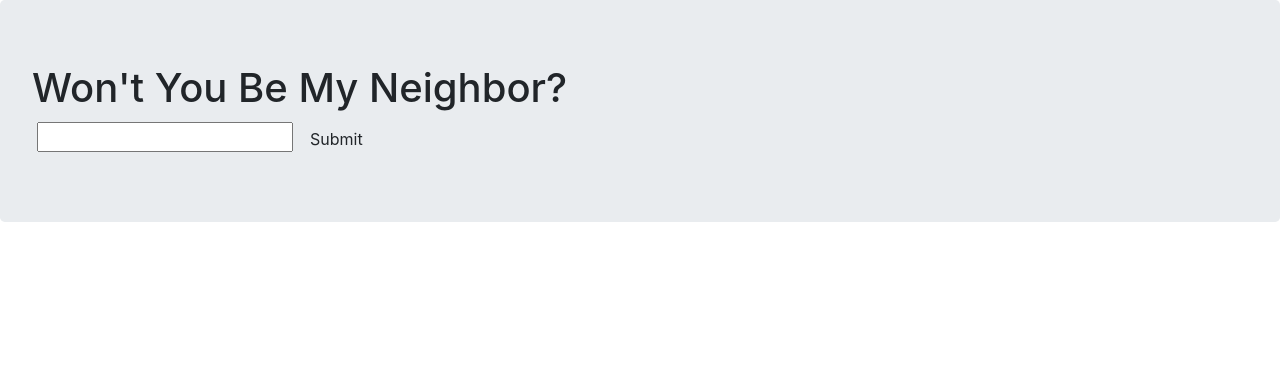
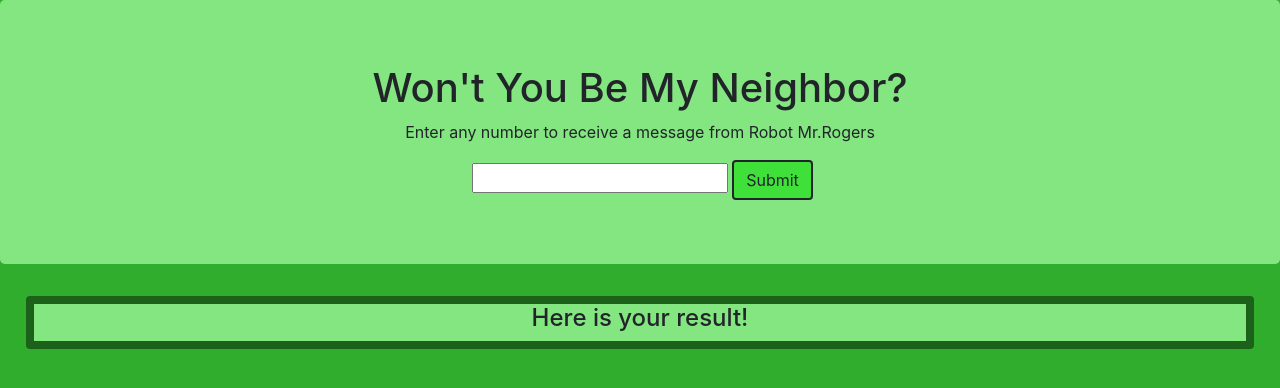
Before and after one commit to bendunhampdx/neighbor, a plain HTML site: page index.html in a window 1280 px wide. Drawn offline with Linux system fonts and the light colour scheme.

Commit message:
Add styling to CSS

```diff
--- a/css/styles.css
+++ b/css/styles.css
@@ -0,0 +1,24 @@
+body {
+  background-color: #31AD2D;
+}
+
+.jumbotron {
+  text-align: center;
+  background-color: #84E681;
+}
+
+.card {
+  margin-left: 2%;
+  margin-right: 2%;
+  text-align: center;
+  border: solid 8px;
+  border-color: #1C6119;
+  background-color: #84E681 ;
+}
+
+
+.btn {
+  border: solid 2px;
+  background-color: #40E03A;
+  text-decoration: bold;
+}
--- a/index.html
+++ b/index.html
@@ -10,13 +10,17 @@
 <body>
   <div class="jumbotron">
     <h1>Won't You Be My Neighbor?</h1>
+    <p>Enter any number to receive a message from Robot Mr.Rogers</p>
     <form id="entry">
       <label for="userinput"></label>
-      <input type="text">
+      <input class="userinput" type="text">
       <button class="btn brn-primary">Submit</button>
     </form>
   </div>
-  <div class="result">
-  </div>
+  <div class="card">
+    <h4>Here is your result!</h4>
+    <div class="result">
+    </div>
+</div>
 </body>
 </html>
--- a/js/scripts.js
+++ b/js/scripts.js
@@ -15,21 +15,17 @@ for (let i = 0; i <= number; i++) {
       }
     }
   }
-  console.log(newArray)
+    return newArray;
 }
 
 
 
+// UI Logic
 
-
-
-
-
-
-
-
-
-
-
-
-// UI Logic
+$(document).ready(function() {
+  $("#entry").submit(function(event) {
+    event.preventDefault();
+    let newArray = beepBoop($(".userinput").val());
+    $(".result").text(newArray);
+  });
+});
```
Lines whose indentation alone changed are shown as unchanged.
